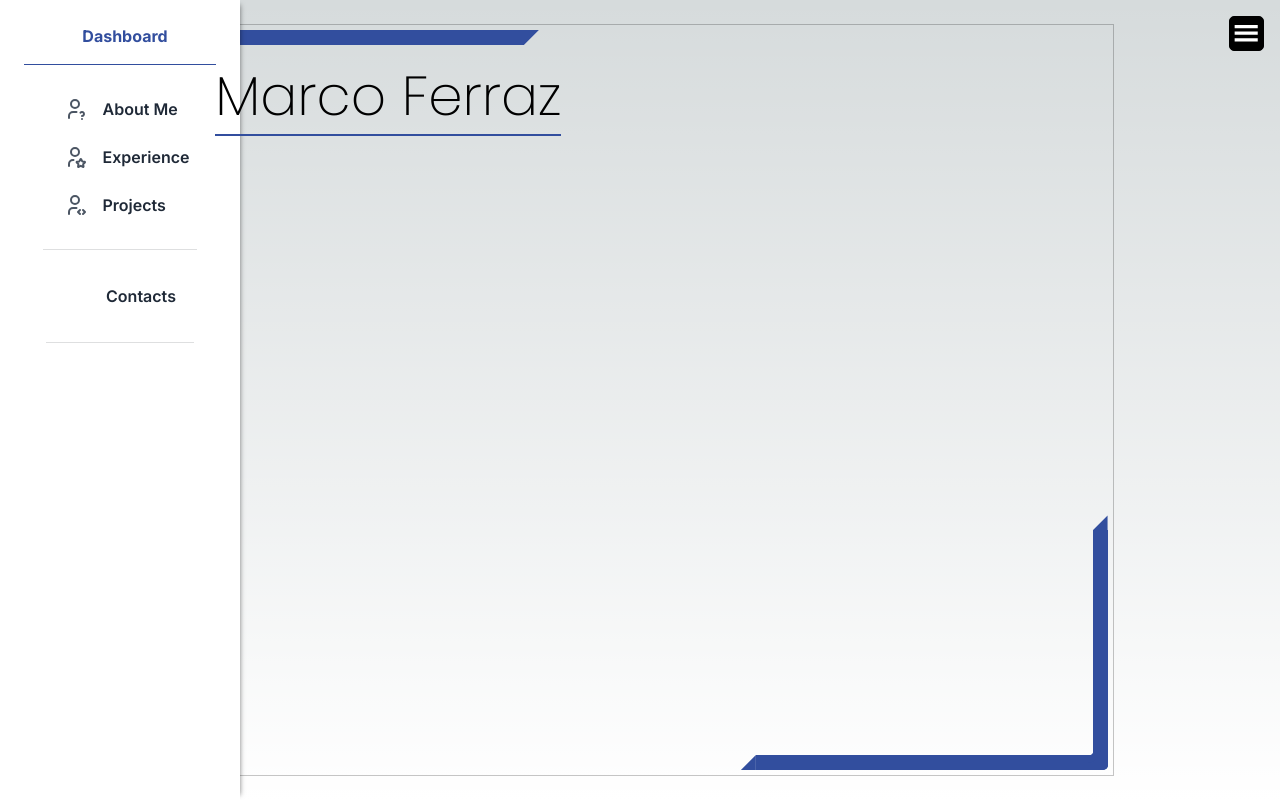
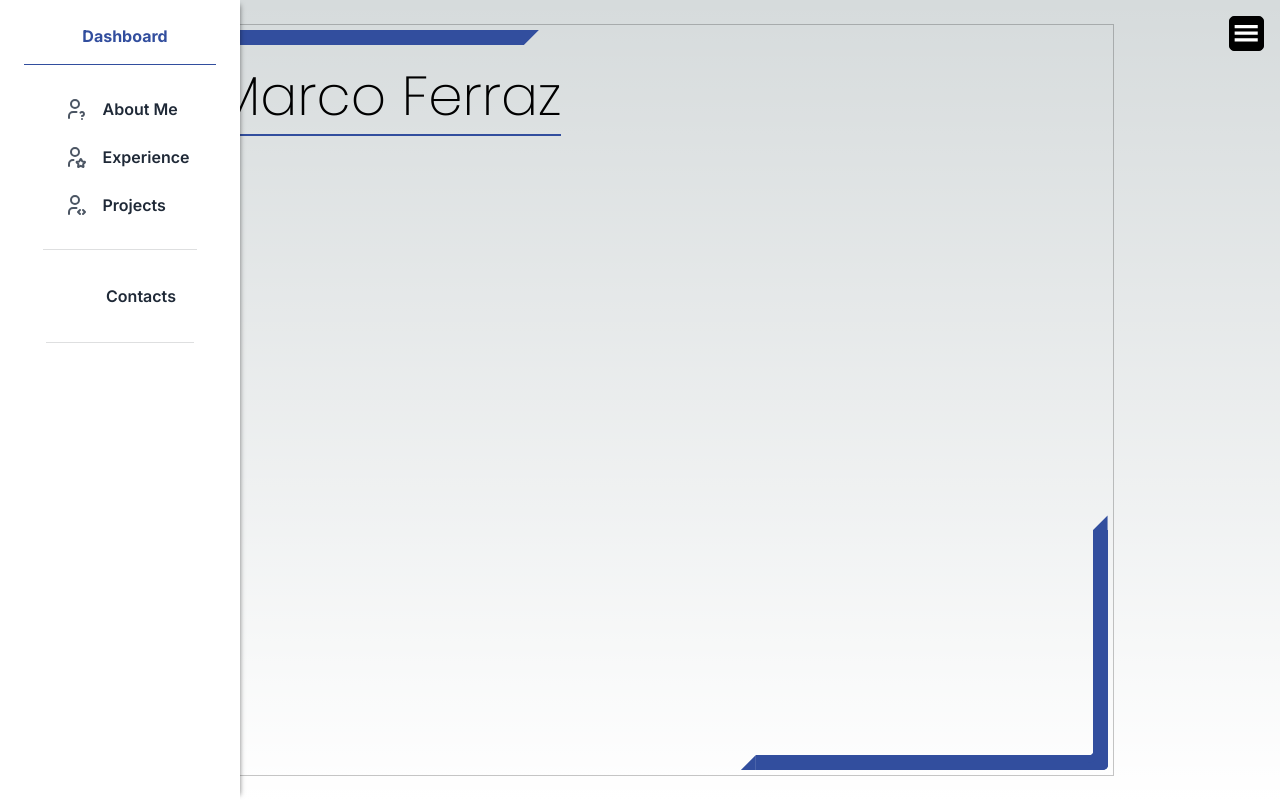
Before and after one commit to MarcoFz7/MyWebPortfolio, a Next.js app: page /about in a window 1280 px wide. Built offline with nearby package versions, Linux system fonts and the light colour scheme; some icons are missing.

Commit message:
#comment Small change on about me page z-index

```diff
--- a/app/about/page.css
+++ b/app/about/page.css
@@ -5,7 +5,7 @@
     width: 100%;
     height: 100%;
     padding-left: 1vw;
-    z-index: 10;
+    z-index: 1;
 }
 
 .page-header {
```
